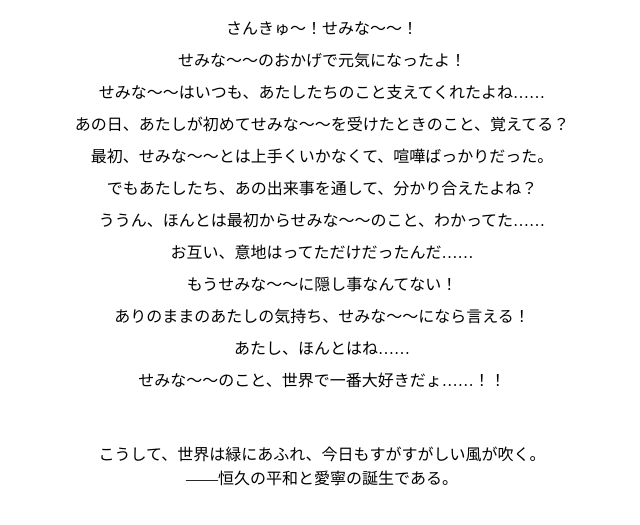
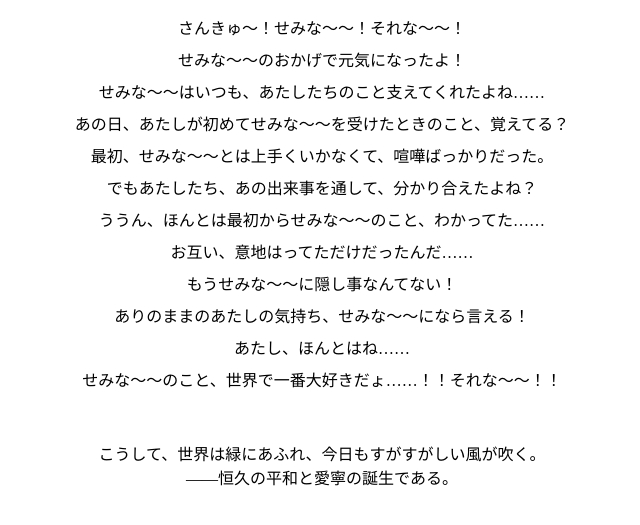
Before and after one commit to wakaolian/seminar_test, a plain HTML site: page index.html in a window 1280 px wide. Shown: the part 155-680 px from the top of the page, without its empty margins (318-958 px from the left). Drawn offline with Linux system fonts and the light colour scheme.

Commit message:
それな～～！

```diff
--- a/index.html
+++ b/index.html
@@ -10,7 +10,7 @@
 <body>
     <div class="aiueo">
         <h1>ぁたしたち。。。ズッ友だょ。。。！</h1>
-        <p class="mainText">さんきゅ～！せみな～～！
+        <p class="mainText">さんきゅ～！せみな～～！それな～～！
             <br>せみな～～のおかげで元気になったよ！
             <br>せみな～～はいつも、あたしたちのこと支えてくれたよね……
             <br>あの日、あたしが初めてせみな～～を受けたときのこと、覚えてる？
@@ -21,7 +21,7 @@
             <br>もうせみな～～に隠し事なんてない！
             <br>ありのままのあたしの気持ち、せみな～～になら言える！
             <br>あたし、ほんとはね……
-            <br>せみな～～のこと、世界で一番大好きだょ……！！
+            <br>せみな～～のこと、世界で一番大好きだょ……！！それな～～！！
         </p>
         <p class="oti">こうして、世界は緑にあふれ、今日もすがすがしい風が吹く。
             <br>――恒久の平和と愛寧の誕生である。</p>
```
